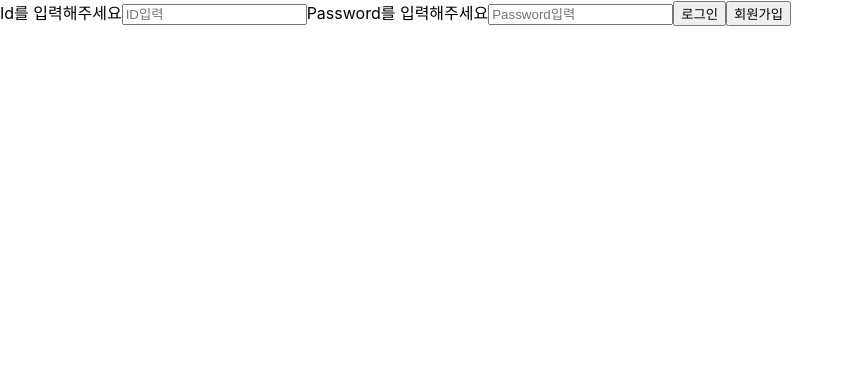
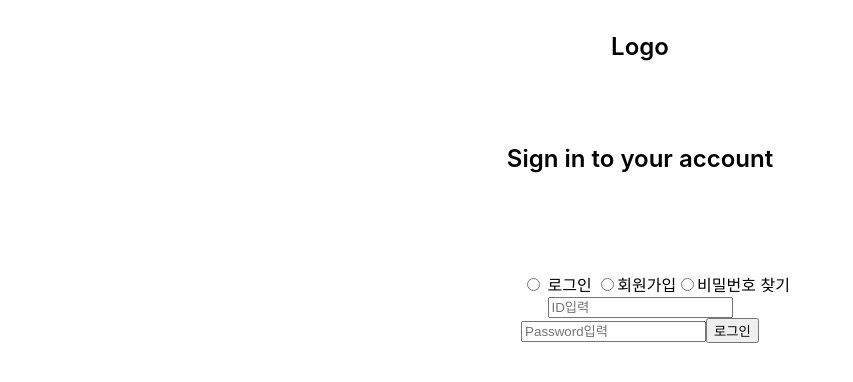
Before and after one commit to zeze88/sun, a React (Create React App) app: page /login in a window 1280 px wide. Shown: the top 382 px of the page, without its empty margins (0-853 px from the left). Built offline with nearby package versions, Linux system fonts and the light colour scheme.

Commit message:
유저정보 세션에 저장

```diff
--- a/src/page/Login.js
+++ b/src/page/Login.js
@@ -1,13 +1,17 @@
 import React from "react";
 import { useDispatch } from "react-redux";
 import { actionsCreators as userActions } from "../redux/modules/user";
+import styled from "styled-components";
+import { setToken } from "../shared/token";
 
 const Login = (props) => {
     const {history} = props
     const dispatch = useDispatch();
 
+    const [check, setCheck] = React.useState("login");
     const [username, setUsername] = React.useState("");
     const [password, setPassword] = React.useState("");
+
 
     const login = () => {
         if ( username === "" || password === "") {
@@ -15,17 +19,108 @@ const Login = (props) => {
             return;
         }
         dispatch(userActions.loginDB(username, password));
+
     }
     return (
-        <div>
-            <span>Id를 입력해주세요</span>
-            <input type="text" placeholder="ID입력" onChange={e => {setUsername(e.target.value)}} />
-            <span>Password를 입력해주세요</span>
-            <input type="password" placeholder="Password입력" onChange={e => {setPassword(e.target.value)}} />
-            <button onClick={login}>로그인</button>
-            <button onClick={() => {history.push('/signup')}}>회원가입</button>
-        </div>
+        <Container>
+            <Logo>Logo</Logo>
+            <Text>Sign in to your account</Text>
+            <Sign>
+                <Switch>
+                <input  onChange={ e => {setCheck(e.target.value)}} type="radio" name="select" value="login" ></input>
+                <label> 로그인 </label>
+
+                <input onChange={ e => {setCheck(e.target.value)}} type="radio" name="select" value="signup"></input>
+                <label >회원가입</label>
+
+                <input onChange={ e => {setCheck(e.target.value)}} type="radio" name="select" value="forget"></input>
+                <label >비밀번호 찾기</label>
+                </Switch>
+                {
+                    check === "login" ?
+                <Signin>
+                    <InputDiv transform= "translate(rotate(45deg))">
+                    <input type="text" placeholder="ID입력" onChange={e => {setUsername(e.target.value)}} />
+                    <input type="password" placeholder="Password입력" onChange={e => {setPassword(e.target.value)}} />
+                    <button onClick={login}>로그인</button>
+                    </InputDiv>
+                </Signin>
+                : check === "signup"
+                ?   <Signup>
+                    <InputDiv>
+                        <input></input>
+                    </InputDiv>
+                    <InputDiv>
+                        <input></input>
+                    </InputDiv>
+                    <button onClick={() => {history.push('/signup')}}>회원가입</button>
+                </Signup>
+                :
+                <Forget>
+                    <input></input>
+                </Forget>
+                }
+            </Sign>
+        </Container>
     )
 }
 
+const Container = styled.div`
+width : 100%;
+height : 100%;
+min-height : 1905px;
+`;
+
+const Logo = styled.div`
+    width : 100%;
+    height: 4rem;
+    margin : auto;
+    text-align : center;
+    padding-top : 2rem;
+    font-size : 1.5rem;
+    font-weight : 600;
+`;
+
+const Text = styled.div`
+    width : 20rem;
+    height: 8rem;
+    margin : 1rem auto 0 auto;
+    text-align : center;
+    padding-top : 2rem;
+    font-size : 1.5rem;
+    font-weight : 600;
+`;
+
+const Sign = styled.div`
+    width : 20rem;
+    margin : auto;
+    text-align : center;
+    align-items : center;
+    justify-content : center;
+`;
+
+const Switch = styled.div`
+    position: relative;
+    width : 20rem;
+    padding: 0 1rem;
+`;
+
+const Signin = styled.div`
+
+`;
+
+const Signup = styled.div`
+
+line-height : 1rem;
+`;
+
+const Forget = styled.div`
+
+line-height : 1rem;
+`;
+
+const InputDiv = styled.div`
+
+`;
+
 export default Login;
--- a/src/redux/modules/user.js
+++ b/src/redux/modules/user.js
@@ -97,7 +97,10 @@ const loginDB = (username, password) => {
                     },
                 })
                 .then ((res)=> {
-                    console.log("로그인 유지")
+                    console.log(res)
+                    sessionStorage.setItem("uid", res.data.uid)
+                    sessionStorage.setItem("username", res.data.username)
+                    sessionStorage.setItem("nickname", res.data.nickname)
                     dispatch(setLogin(
                         {
                             uid: res.data.uid,
@@ -105,6 +108,7 @@ const loginDB = (username, password) => {
                             nickname: res.data.nickname,
                         })
                         );
+
                 })
                 .catch((err) => {
                     console.log("로그인 확인 실패", err)
```
